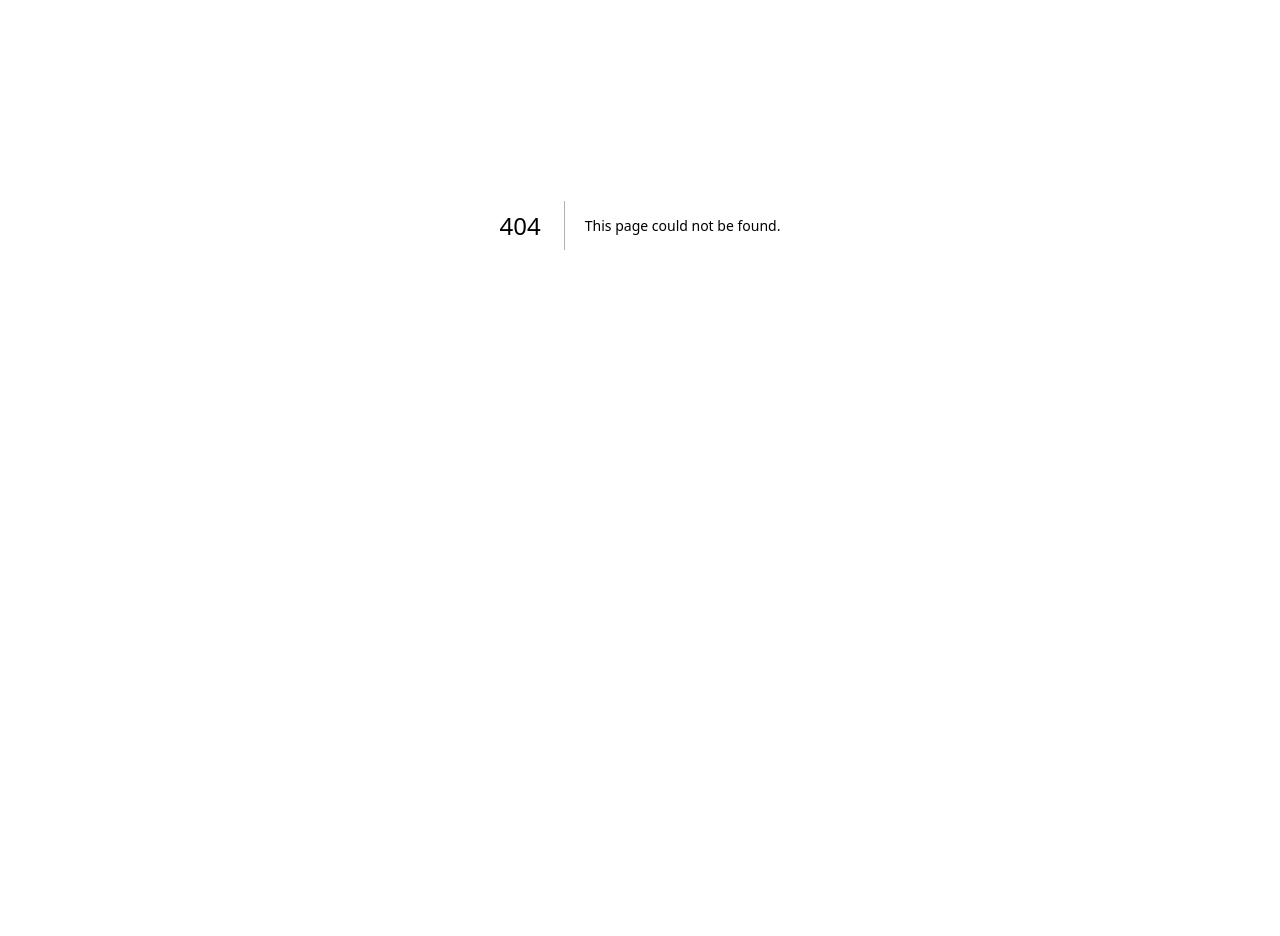
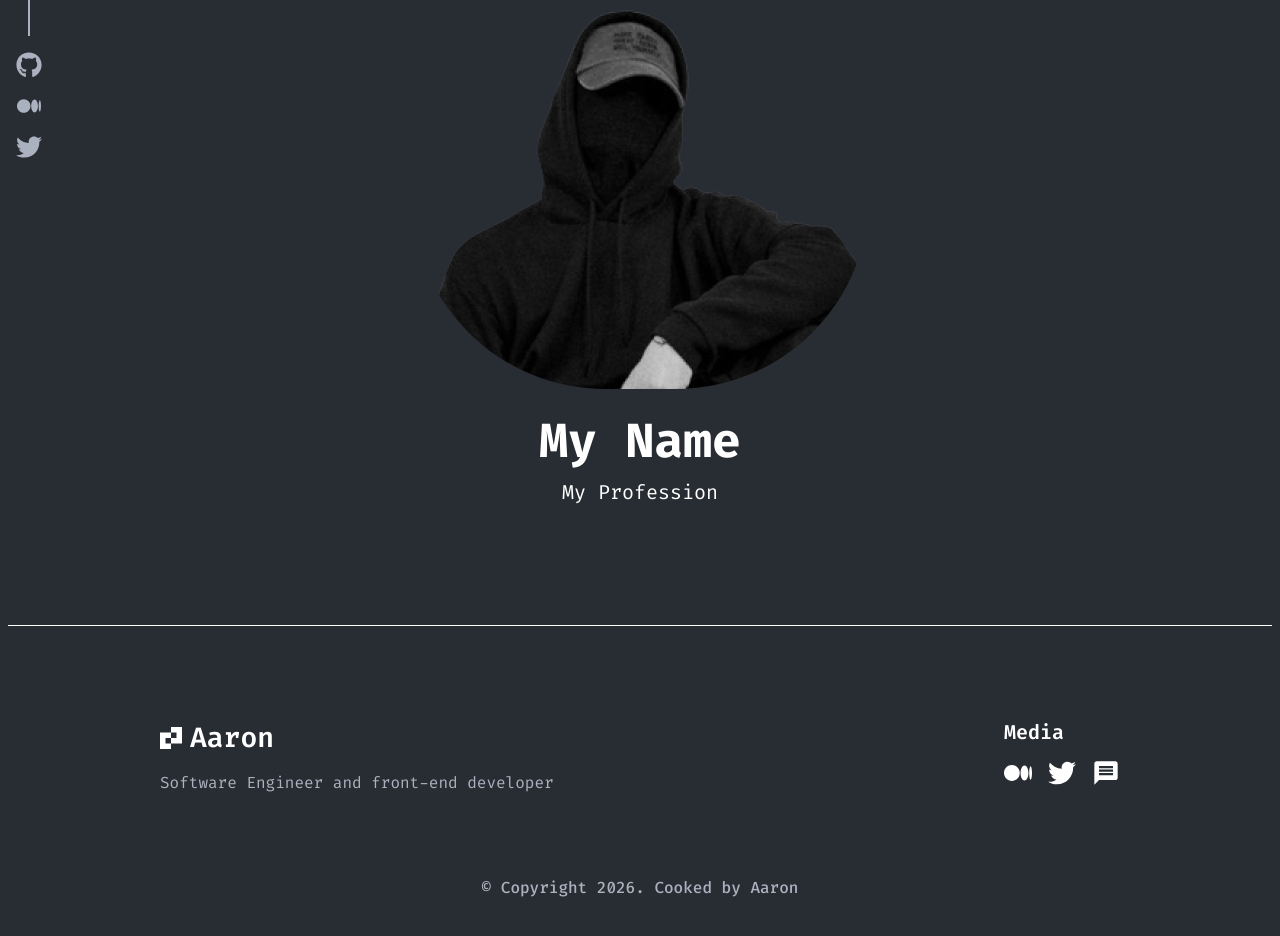
Before and after one commit to asapconet/asap-portfolio, a Next.js app: page /projects in a window 1280 px wide. Before the commit this address had no page. Shown: the part 180-1116 px from the top of the page. Before the commit the page ends 810 px from the top, so only its background shows below. Built offline with nearby package versions, Linux system fonts and the light colour scheme; a web font is replaced by a local one.

Commit message:
perf: update next layout issue

```diff
--- a/src/components/Footer.tsx
+++ b/src/components/Footer.tsx
@@ -7,57 +7,54 @@ import { FaMedium, FaTwitter } from "react-icons/fa6";
 
 export default function Footer() {
   return (
-    <footer
-      className="flex flex-col items-center gap-4 max-w-[1024px] h-[204px] w-full pt-[4rem]
-      pb-16 px-4 sm:px-6 lg:px-8
-      border-t border-white"
-    >
-      <div className="flex flex-col md:flex-row justify-between gap-6 md:gap-8 lg:gap-12 w-full">
-        <div className="flex flex-col gap-4 md:w-[50%] lg:w-[515px] ">
-          <ApLink to="/" className="flex gap-2 items-center">
-            <HeaderLogo /> Aaron
-          </ApLink>
-          <p className="paragraph-1-s !leading-7">
+    <footer className="w-full pt-16 sm:pt-20 md:pt-24  border-t border-white">
+      <div className="max-w-[1024px] mx-auto px-4 sm:px-6 lg:px-8">
+        <div className="flex flex-col md:flex-row justify-between gap-8 md:gap-12 pb-8 sm:pb-12">
+          <div className="flex flex-col gap-4 max-w-[400px]">
+            <div className="flex items-center gap-2">
+              <HeaderLogo />
+              <h3 className="heading-3 text-lg sm:text-xl">Aaron</h3>
+            </div>
+            <p className="paragraph-1-s text-sec text-sm sm:text-base">
               Software Engineer and front-end developer
             </p>
           </div>
 
-        <div className="h-fit md:w-[45%] lg:w-auto flex justify-end sm:block">
-          <h3 className="heading-2 mb-4 text-left">Media</h3>
-          <div className="flex gap-2 text-sec">
+          <div className="flex flex-col gap-3 sm:gap-4">
+            <h3 className="heading-3 text-base sm:text-lg">Media</h3>
+            <div className="flex gap-3 sm:gap-4">
               <ApLink
-              to="#"
-              className="text-paragraph-1  transition-colors break-all"
+                to="https://medium.com/@aaronrickymee"
+                className="hover:text-pri transition-colors"
+                aria-label="Medium"
               >
-              <RiWhatsappFill
-                size={24}
-                className=" text-sec flex-shrink-0 md:size-7"
-              />
+                <FaMedium size={24} className="sm:w-7 sm:h-7" />
               </ApLink>
-
               <ApLink
-              to="https://x.com/asapconet"
-              className="text-paragraph-1  transition-colors break-all"
+                to="https://twitter.com/aaronrickymee"
+                className="hover:text-pri transition-colors"
+                aria-label="Twitter"
               >
-              <FaTwitter
-                className="flex-shrink-0 md:size-7 text-sec"
-                size={26}
-              />
+                <FaTwitter size={24} className="sm:w-7 sm:h-7" />
               </ApLink>
-
               <ApLink
-              to="#"
-              className="text-paragraph-1 hover:text-pri transition-colors break-all"
+                to="https://discord.com/users/aaronrickymee"
+                className="hover:text-pri transition-colors"
+                aria-label="Discord"
               >
-              <FaMedium
-                className="flex-shrink-0 md:size-7 text-sec"
-                size={24}
-              />
+                <MdMessage size={24} className="sm:w-7 sm:h-7" />
               </ApLink>
             </div>
           </div>
         </div>
-      <div className="text-sec mt-4">© Copyright 2026. Cooked by Aaron</div>
+      </div>
+      <div className="w-full">
+        <div className="max-w-[1336px] mx-auto px-4 sm:px-6 lg:px-8 py-6 sm:py-8">
+          <p className="paragraph-1 text-sec text-center text-sm sm:text-base">
+            © Copyright 2026. Cooked by Aaron
+          </p>
+        </div>
+      </div>
     </footer>
   );
 }
--- a/src/components/SocialLinks.tsx
+++ b/src/components/SocialLinks.tsx
@@ -2,6 +2,7 @@ import React from "react";
 import classNames from "classnames";
 import { FaGithub } from "react-icons/fa";
 import { FaMedium, FaTwitter } from "react-icons/fa6";
+import ApLink from "./LInk";
 
 interface IProps {
   className?: string;
@@ -10,10 +11,25 @@ export const SocialLinks = ({ className }: IProps) => {
   return (
     <div className={classNames("absolute top-0 left-2", className)}>
       <div className="flex flex-col items-center gap-4">
-        <span className="h-[211px] w-[2px] bg-sec"></span>
-        <FaGithub className="text-sec" size={26} />
-        <FaMedium className="text-sec" size={24} />
-        <FaTwitter className="text-sec" size={26} />
+        <span className="h-[211px] w-[2px] bg-sec" />
+        <ApLink
+          to="https://github.com/asapconet"
+          className="text-paragraph-1  transition-colors break-all"
+        >
+          <FaGithub className="text-sec" size={26} />
+        </ApLink>
+        <ApLink
+          to="https://medium.com/aaron-sunday"
+          className="text-paragraph-1  transition-colors break-all"
+        >
+          <FaMedium className="text-sec" size={24} />
+        </ApLink>
+        <ApLink
+          to="https://x.com/asapconet"
+          className="text-paragraph-1  transition-colors break-all"
+        >
+          <FaTwitter className="text-sec" size={26} />
+        </ApLink>
       </div>
     </div>
   );
--- a/src/pages/_app.tsx
+++ b/src/pages/_app.tsx
@@ -1,6 +1,18 @@
-import "../../src/styles/global.scss";
 import type { AppProps } from "next/app";
+import "../styles/global.scss";
+import Navbar from "@/components/NavBar";
+import Footer from "@/components/Footer";
+import { SocialLinks } from "@/components/SocialLinks";
 
-export default function App({ Component, pageProps }: AppProps) {
-  return <Component {...pageProps} />;
+export default function MyApp({ Component, pageProps }: AppProps) {
+  return (
+    <div className="relative max-w-[1440px] mx-auto w-full flex flex-col min-h-screen">
+      <SocialLinks className="hidden xl:block" />
+      <Navbar />
+      <main className="flex-1">
+        <Component {...pageProps} />
+      </main>
+      <Footer />
+    </div>
+  );
 }
--- a/src/pages/index.tsx
+++ b/src/pages/index.tsx
@@ -1,17 +1,5 @@
-import Navbar from "@/components/NavBar";
 import MainPage from "./main";
-import { SocialLinks } from "@/components/SocialLinks";
-import Footer from "@/components/Footer";
 
 export default function Home() {
-  return (
-    <main className="bg-background flex flex-col items-center justify-center w-full min-h-screen">
-      <div className="relative max-w-[1440px] w-full">
-        <SocialLinks className="hidden xl:block" />
-        <Navbar />
-        <MainPage />
-        <Footer />
-      </div>
-    </main>
-  );
+  return <MainPage />;
 }
--- a/src/pages/layout.tsx
+++ /dev/null
@@ -1,18 +0,0 @@
-export const metadata = {
-  title: "Next.js",
-  description: "Generated by Next.js",
-};
-
-export default function RootLayout({
-  children,
-}: {
-  children: React.ReactNode;
-}) {
-  return (
-    <html lang="en">
-      <body className="flex flex-col items-center justify-center bg-background">
-      {children}
-      </body>
-    </html>
-  );
-}
--- /dev/null
+++ b/src/pages/projects.tsx
@@ -0,0 +1,18 @@
+import Image from "next/image";
+import myCover from "@/assets/myCover.png";
+
+export default function Projects() {
+  return (
+    <div
+      className="flex flex-col items-center justify-center min-h-[90vh]
+    gap-5  mx-auto px-4 sm:px-6 lg:px-8"
+    >
+      <div className="flex flex-col items-center justify-center">
+        <Image src={myCover} alt="My Cover" className="rounded-full" />
+        <h1 className="text-4xl font-bold mt-4">My Name</h1>
+        <p className="text-lg text-gray-600">My Profession</p>
+      </div>
+      <div className="flex flex-col items-center justify-center"></div>
+    </div>
+  );
+}
--- a/src/static/data/navLinks.ts
+++ b/src/static/data/navLinks.ts
@@ -5,7 +5,7 @@ export const navLinks = [
   },
   {
     title: "works",
-    url: "/works",
+    url: "/projects",
   },
   {
     title: "about-me",
```
Also changed, not shown: src/layout/layout.tsx (deleted, +0 -22 lines). Lines whose indentation alone changed are shown as unchanged.
